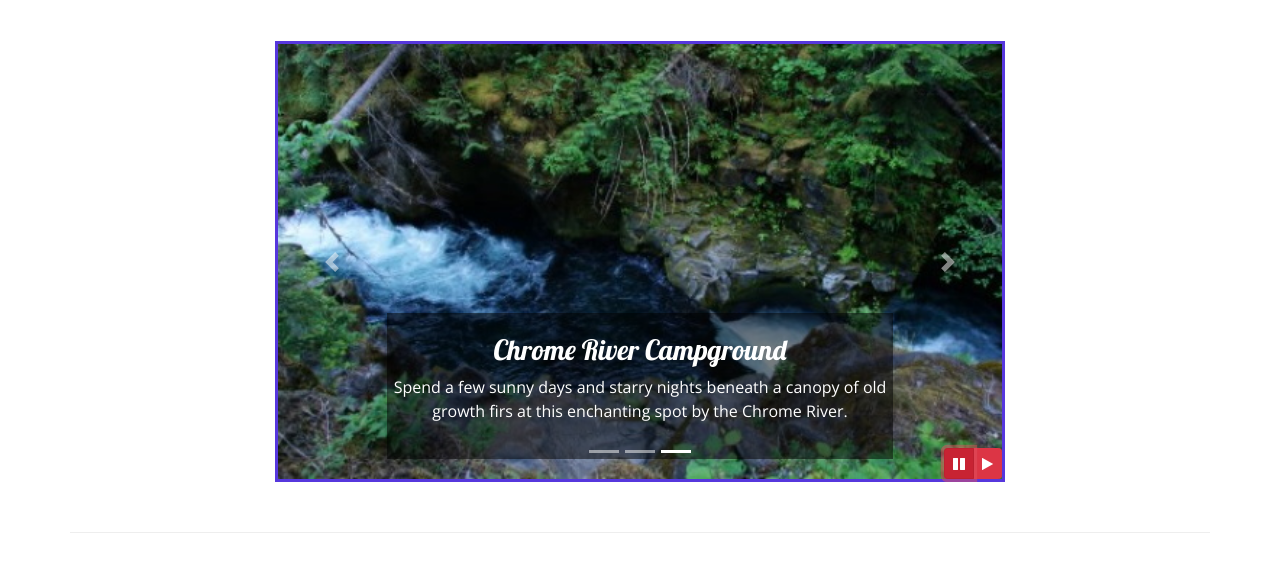
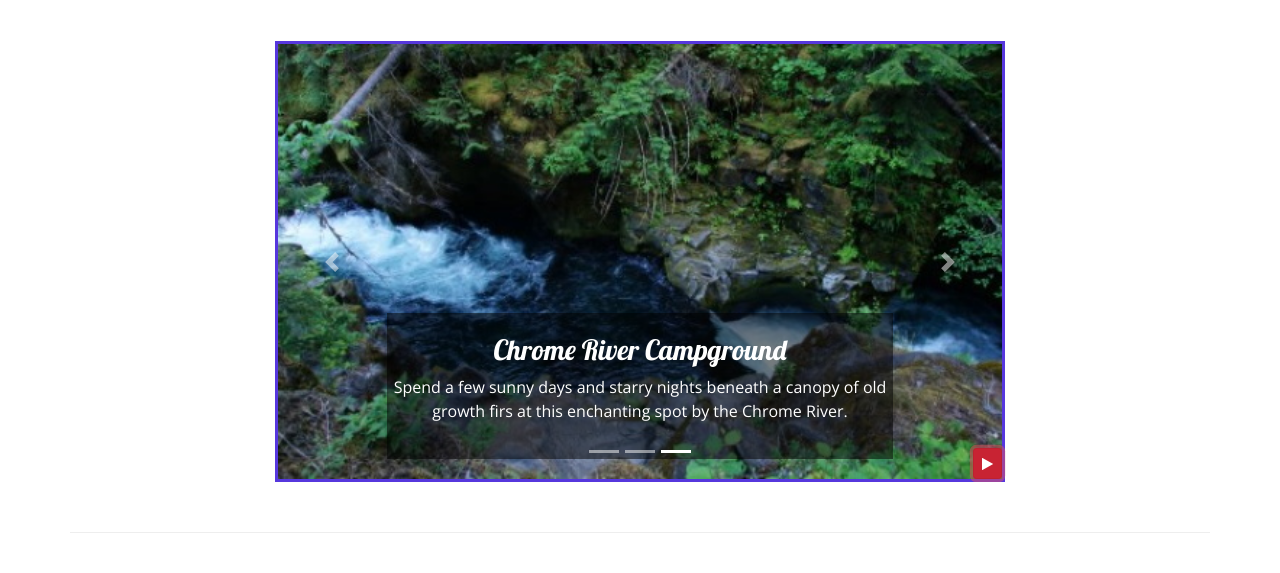
Before and after one commit to GardnerJohn/nucamp-bootstrap, a website: page index.html in a window 1280 px wide. Both pictures are taken after a click on the button 959 px from the left and 690 px from the top of the page. Shown: the part 227-800 px from the top of the page. Drawn offline with nearby package versions, Linux system fonts and the light colour scheme.

Commit message:
Bootstrap and jQuery Part 2

```diff
--- a/index.html
+++ b/index.html
@@ -198,14 +198,12 @@
             <span class="carousel-control-next-icon"></span>
             <span class="sr-only">Next</span>
           </a>
-          <div class="btn-group" id="carouselButton">
-            <button class="btn btn-danger btn-sm">
-              <i class="fa fa-pause" id="carouselPause"></i>
-            </button>
-            <button class="btn btn-danger btn-sm">
-              <i class="fa fa-play" id="carouselPlay"></i>
-            </button>
-          </div> <!-- btn group -->
+
+          <!-- Pause/Play button -->
+          <button class="btn btn-danger btn-sm" id="carouselButton">
+            <i class="fa fa-pause"></i>
+          </button>
+
         </div>
       </div>
     </div>
@@ -295,12 +293,16 @@
   <script> // shorthand version of jQuery
     $(function () {
       $(".carousel").carousel({interval: 2000});
-      $("#carouselPause").click(function() {
-        $(".carousel").carousel("pause");
-      });
-
-      $("#carouselPlay").click(function() {
-        $(".carousel").carousel("cycle");
+      $("#carouselButton").click(function() {
+        if ($("#carouselButton").children("i").hasClass("fa-pause")) {
+          $(".carousel").carousel("pause");
+          $("#carouselButton").children("i").removeClass("fa-pause");
+          $("#carouselButton").children("i").addClass("fa-play");
+        } else {
+          $(".carousel").carousel("cycle");
+          $("#carouselButton").children("i").removeClass("fa-play");
+          $("#carouselButton").children("i").addClass("fa-pause");
+        }
       });
     });
   </script>
```
